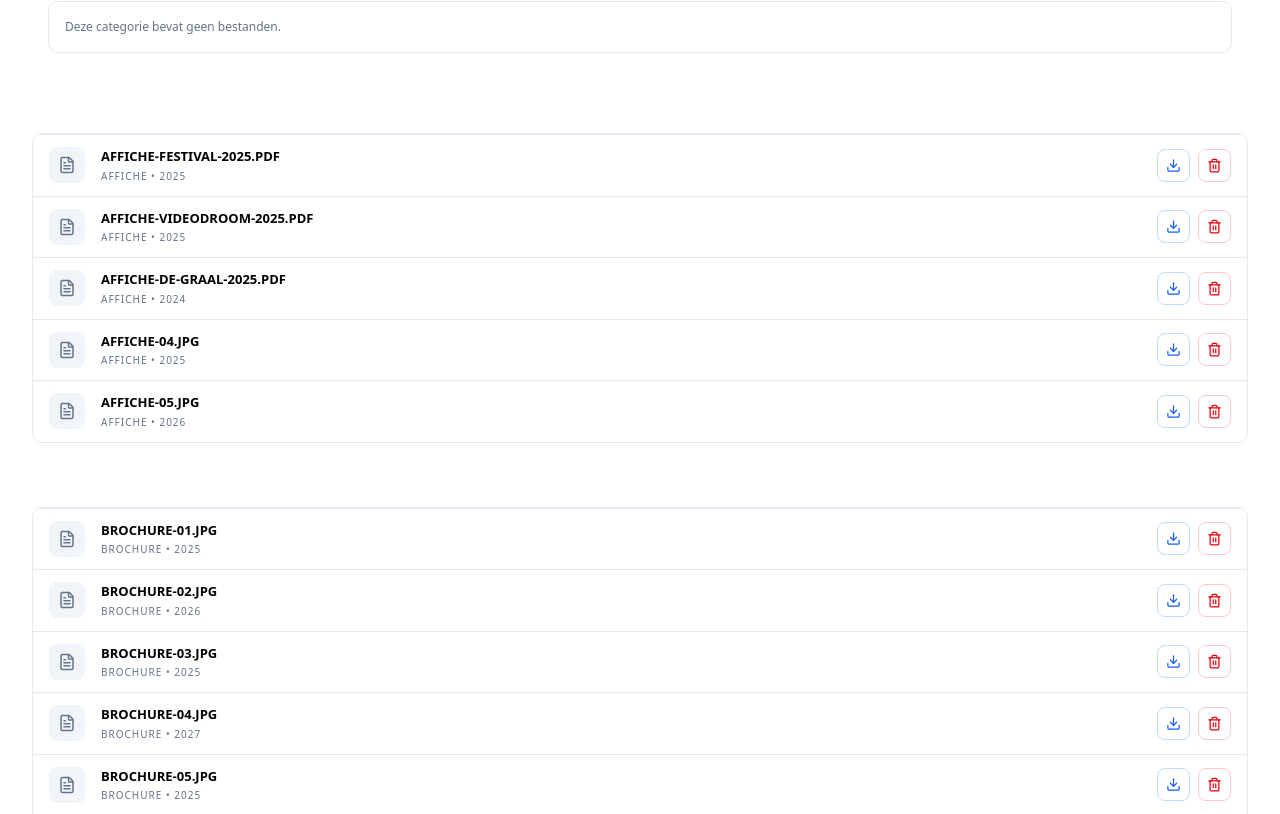
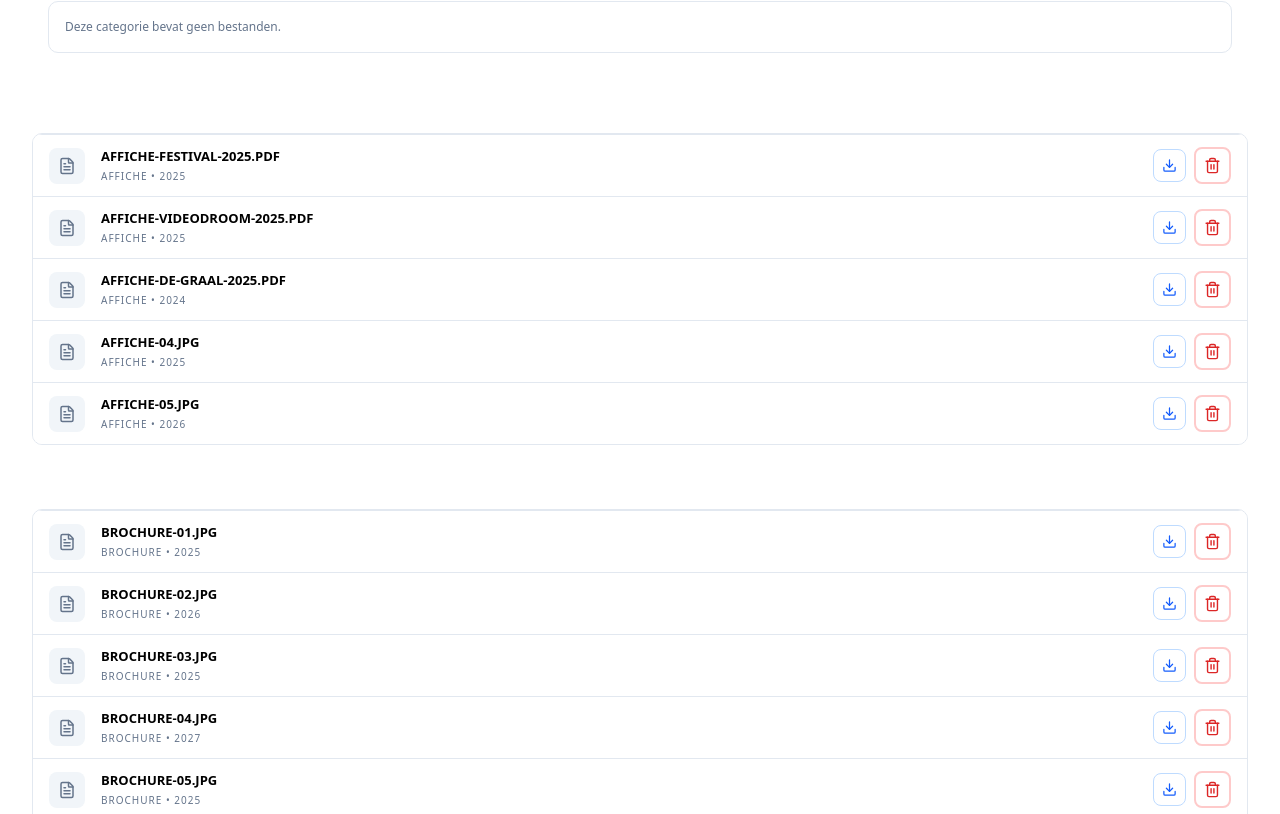
Before and after one commit to SELab-2/viernulvier-4, a Nuxt app in the folder frontend/: page /tempShowcase in a window 1280 px wide. Shown: the part 2286-3100 px from the top of the page. Built offline with nearby package versions, Linux system fonts and the light colour scheme.

Commit message:
replaced delete button

```diff
--- a/frontend/app/components/prints/FileList.vue
+++ b/frontend/app/components/prints/FileList.vue
@@ -17,6 +17,7 @@
  */
 
 import { FileText, Download, Trash2 } from "lucide-vue-next";
+import DeleteButton from "../admin/DeleteButton.vue";
 interface PrintsFile { //TODO replace this with actual object later
   id: number;
   name: string;
@@ -38,6 +39,9 @@ const downloadFile = (src: string, name: string) => {
   a.download = name
   a.click()
 }
+const emit = defineEmits<{
+  (e: "delete", file: PrintsFile): void;
+}>();
 
 // constants
 const rowBase = "group relative flex items-center gap-4 px-4 py-3 border-t border-border bg-card hover:bg-card-hover transition-colors duration-150 cursor-pointer"
@@ -77,12 +81,11 @@ const buttonRed = `${buttonBase} border-red-200 text-red-600 hover:bg-red-50 dar
           >
             <Download :size="15" />
           </button>
-          <button
-              :class="buttonRed"
-              @click.stop="() => {}"
-          >
-            <Trash2 :size="15" />
-          </button>
+          <DeleteButton
+              :label="t('eventlist.delete')"
+              :size="37"
+              @click="emit('delete', file)"
+          />
         </div>
       </div>
     </div>
--- a/frontend/locales/en.json
+++ b/frontend/locales/en.json
@@ -123,6 +123,7 @@
     "noFilesCat": "This category doesn't contain any files.",
     "noFiles": "No files available.",
     "showMore": "Show more",
-    "remaining": "remaining"
+    "remaining": "remaining",
+    "delete": "Delete"
   }
 }
--- a/frontend/locales/nl.json
+++ b/frontend/locales/nl.json
@@ -124,6 +124,7 @@
     "noFilesCat": "Deze categorie bevat geen bestanden.",
     "noFiles": "Geen bestanden beschikbaar.",
     "showMore": "Meer tonen",
-    "remaining": "resterend"
+    "remaining": "resterend",
+    "delete": "Verwijder"
   }
 }
```
